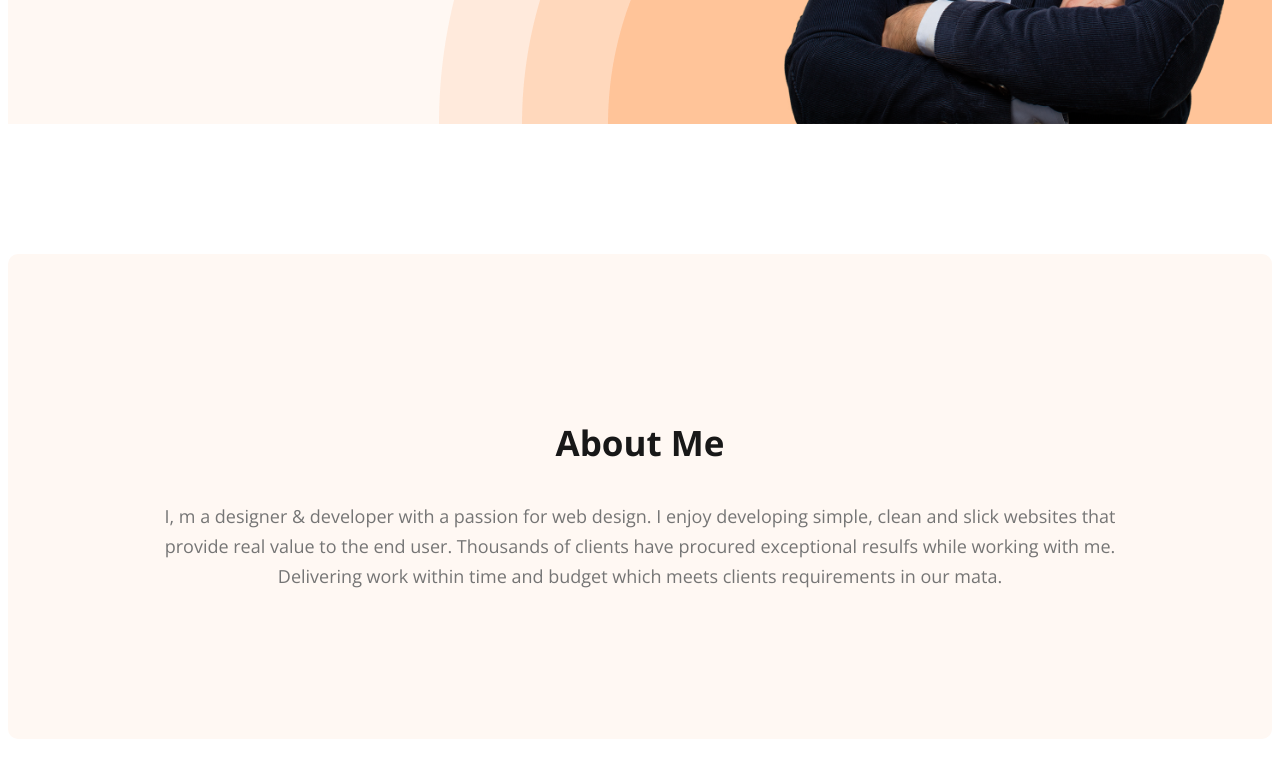
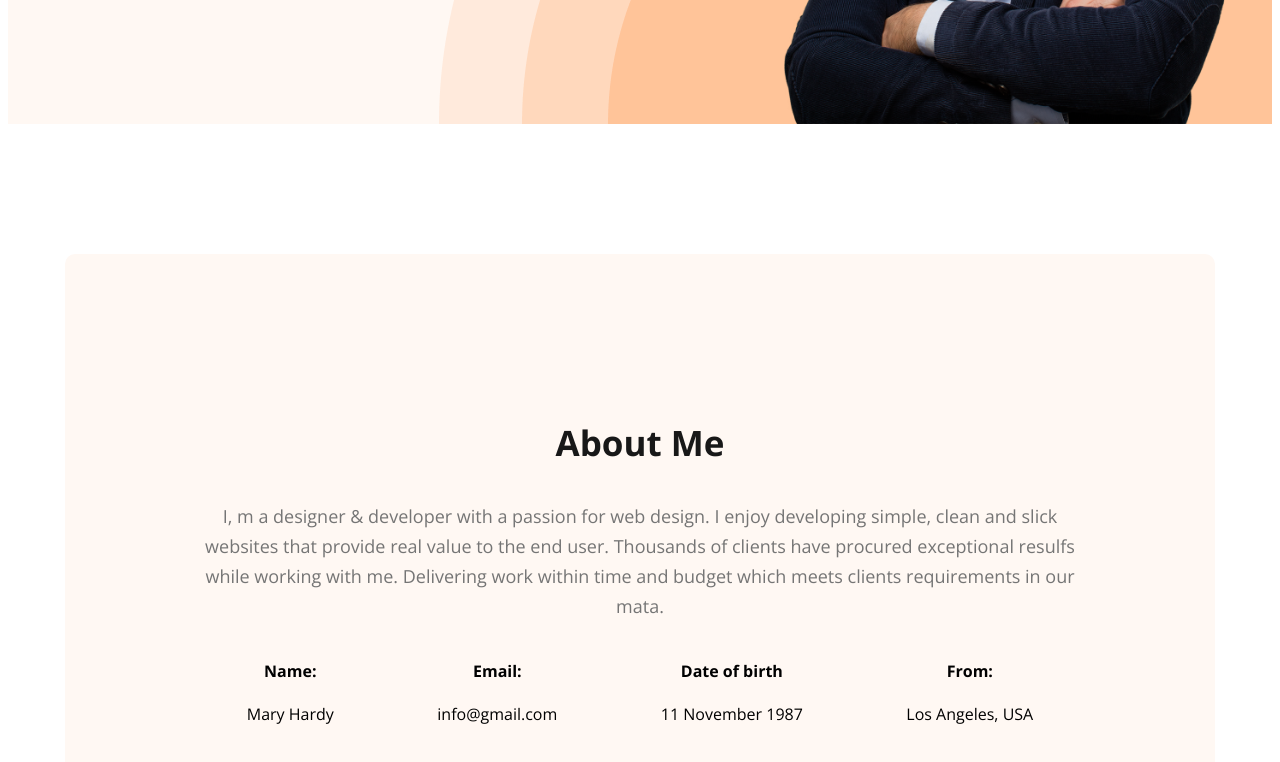
Before and after one commit to Habib126/My-webdeveloper-profulio, a plain HTML site: page index.html in a window 1280 px wide. Shown: the part 678-1440 px from the top of the page. Drawn offline with nearby package versions, Linux system fonts and the light colour scheme.

Commit message:
addeded about section

```diff
--- a/Styles/Protfolio.css
+++ b/Styles/Protfolio.css
@@ -114,3 +114,17 @@ nav li {
     background-color: #FFF8F3;
     margin: 130px 0px;
 }
+
+main {
+    max-width: 1150px;
+    margin: 0 auto;
+}
+
+.sotani {
+    display: flex;
+    justify-content: space-around;
+}
+
+.about-info-container {
+    text-align: center;
+}
--- a/index.html
+++ b/index.html
@@ -53,7 +53,25 @@
                 while working with me. Delivering work within time and budget which meets clients requirements in our
                 mata.
             </p>
-
+            <div class="sotani">
+                <div class="about-info-container">
+                    <h4 class="about-info">Name:</h4>
+                    <p class="info-description">Mary Hardy </p>
+                </div>
+                <div class="about-info-container">
+                    <h4 class="about-info">Email:</h4>
+                    <p class="info-description">info@gmail.com</p>
+                </div>
+                <div class="about-info-container">
+                    <h4 class="about-info">Date of birth </h4>
+                    <p class="info-description">11 November 1987</p>
+                </div>
+                <div class="about-info-container">
+                    <h4 class="about-info">From:</h4>
+                    <p class="info-description">
+                        Los Angeles, USA</p>
+                </div>
+            </div>
 
         </section>
     </main>
```
